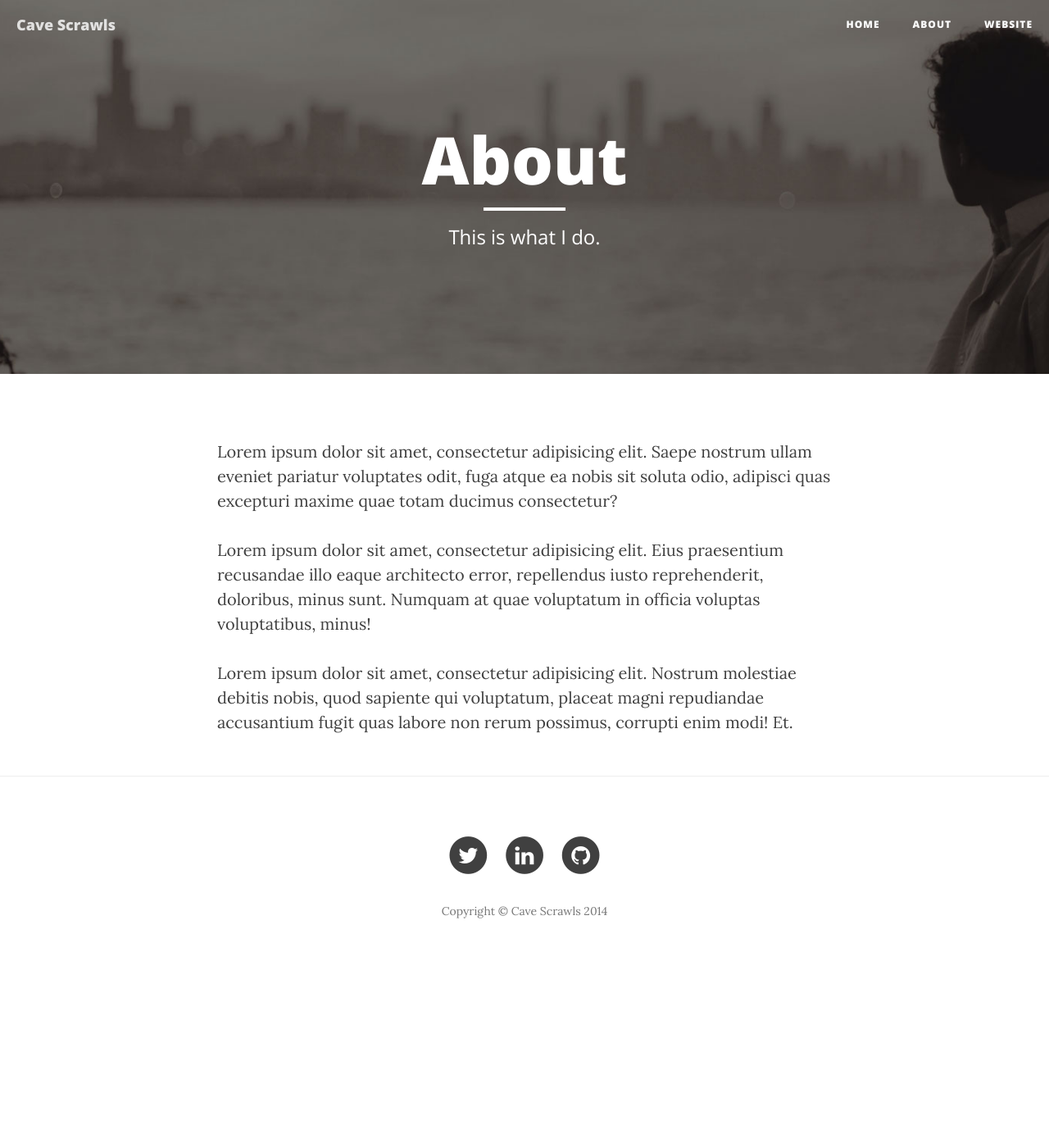
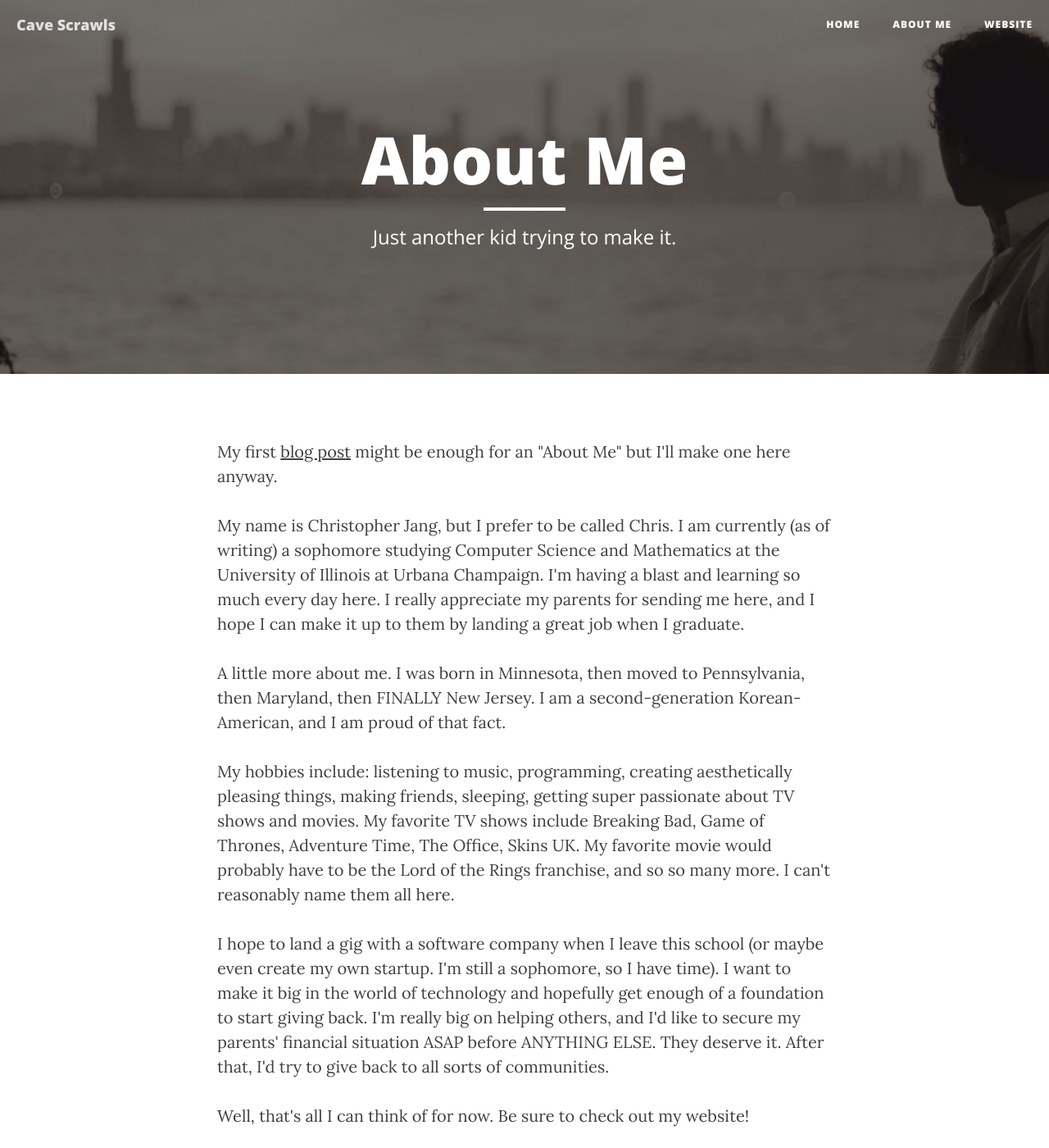
Before and after one commit to cjang5/blog, a Jekyll site: the page built from about.html, in a window 1280 px wide and 1400 px high. Shown: the whole window at 82% size. Built offline with Jekyll 4.4.1, drawn with Linux system fonts in a browser that asks for light colours; nearby versions of some CDN libraries.

Commit message:
Updated About Me section

```diff
--- a/about.html
+++ b/about.html
@@ -1,12 +1,18 @@
 ---
 layout: page
-title: "About"
-description: "This is what I do."
+title: "About Me"
+description: "Just another kid trying to make it."
 header-img: "/img/about-bg.jpg"
 ---
 
-<p>Lorem ipsum dolor sit amet, consectetur adipisicing elit. Saepe nostrum ullam eveniet pariatur voluptates odit, fuga atque ea nobis sit soluta odio, adipisci quas excepturi maxime quae totam ducimus consectetur?</p>
+<p>My first <a href="http://www.chrisjang.com/blog/2014/10/28/hello-world/">blog post</a> might be enough for an "About Me" but I'll make one here anyway.</p>
 
-<p>Lorem ipsum dolor sit amet, consectetur adipisicing elit. Eius praesentium recusandae illo eaque architecto error, repellendus iusto reprehenderit, doloribus, minus sunt. Numquam at quae voluptatum in officia voluptas voluptatibus, minus!</p>
+<p>My name is Christopher Jang, but I prefer to be called Chris. I am currently (as of writing) a sophomore studying Computer Science and Mathematics at the University of Illinois at Urbana Champaign. I'm having a blast and learning so much every day here. I really appreciate my parents for sending me here, and I hope I can make it up to them by landing a great job when I graduate.</p>
 
-<p>Lorem ipsum dolor sit amet, consectetur adipisicing elit. Nostrum molestiae debitis nobis, quod sapiente qui voluptatum, placeat magni repudiandae accusantium fugit quas labore non rerum possimus, corrupti enim modi! Et.</p>
+<p>A little more about me. I was born in Minnesota, then moved to Pennsylvania, then Maryland, then FINALLY New Jersey. I am a second-generation Korean-American, and I am proud of that fact.</p>
+
+<p> My hobbies include: listening to music, programming, creating aesthetically pleasing things, making friends, sleeping, getting super passionate about TV shows and movies. My favorite TV shows include Breaking Bad, Game of Thrones, Adventure Time, The Office, Skins UK. My favorite movie would probably have to be the Lord of the Rings franchise, and so so many more. I can't reasonably name them all here.</p>
+
+<p>I hope to land a gig with a software company when I leave this school (or maybe even create my own startup. I'm still a sophomore, so I have time). I want to make it big in the world of technology and hopefully get enough of a foundation to start giving back. I'm really big on helping others, and I'd like to secure my parents' financial situation ASAP before ANYTHING ELSE. They deserve it. After that, I'd try to give back to all sorts of communities. </p>
+
+<p>Well, that's all I can think of for now. Be sure to check out my website!</p>
```
